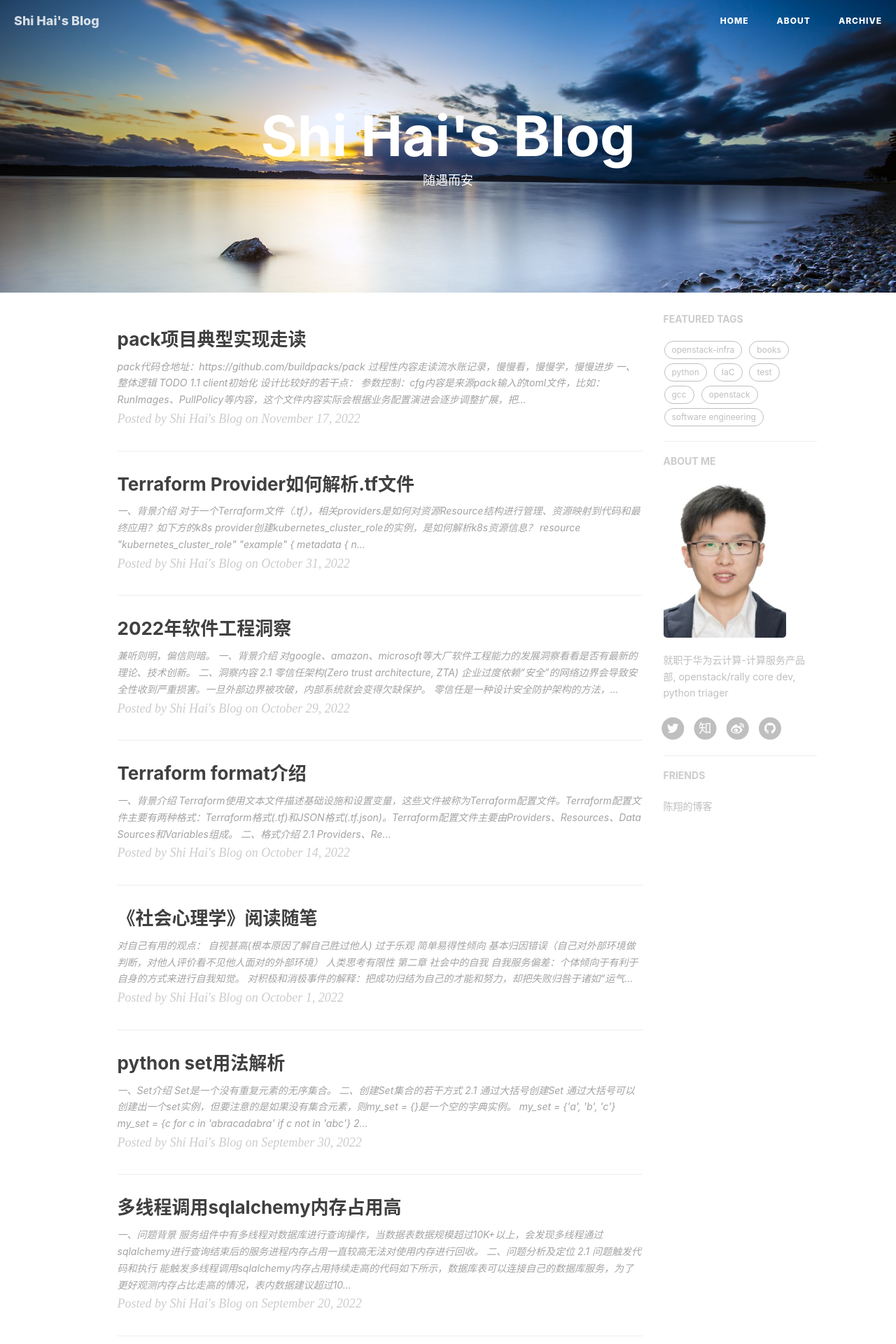
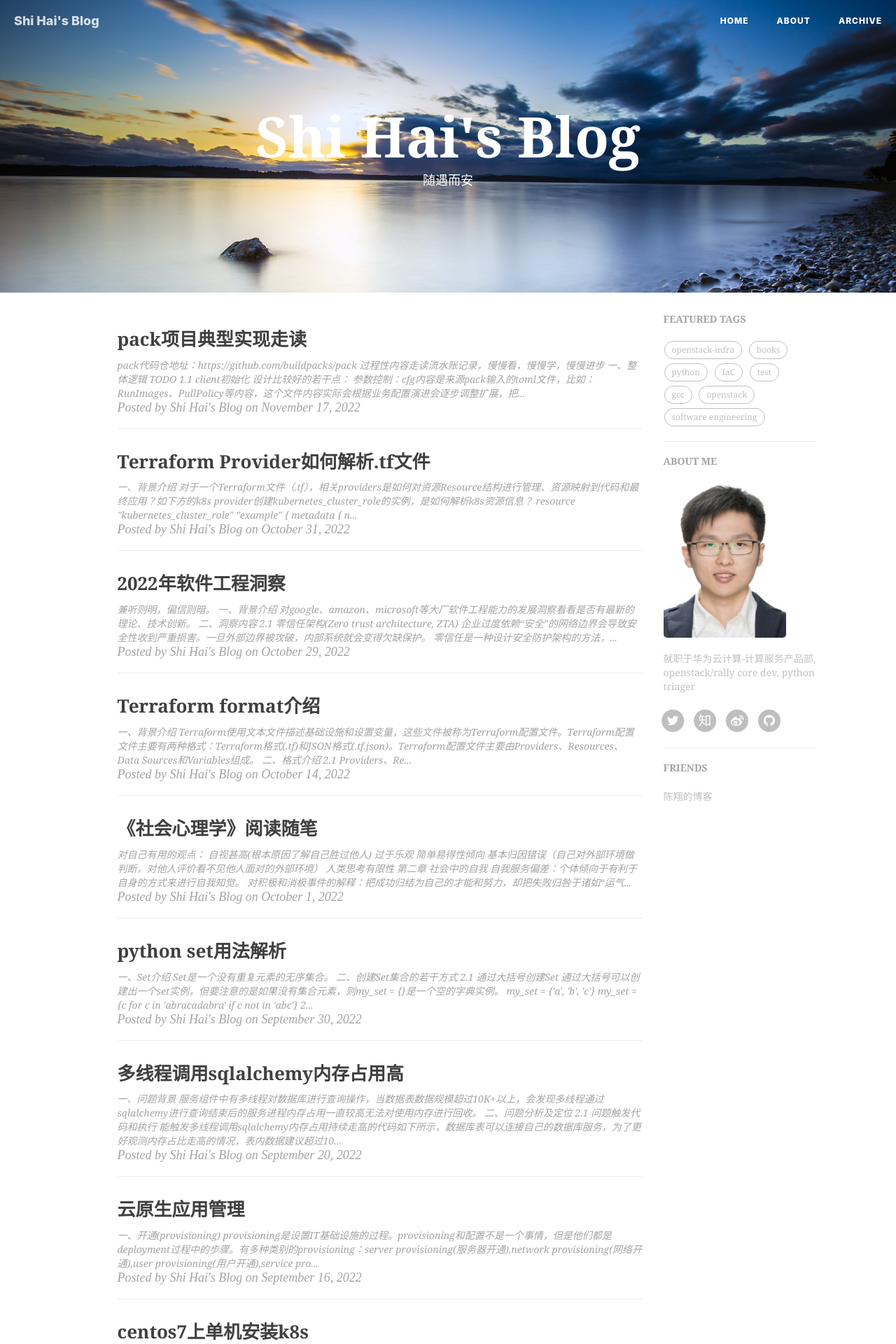
Before and after one commit to shihai1991/shihai1991.github.io, a Jekyll site: the page built from index.html, in a window 1280 px wide. Shown: the top 1920 px of the page at 70% size. Built offline with Jekyll 4.4.1, drawn with Linux system fonts in a browser that asks for light colours; nearby versions of some CDN libraries; the list of posts is cut into pages by our own code; comment, search, counter and statistics services are not loaded.

Commit message:
udpate blog config

```diff
--- a/_includes/head.html
+++ b/_includes/head.html
@@ -45,7 +45,7 @@
     <link rel="stylesheet" href="{{ "/css/bootstrap.min.css" | prepend: site.baseurl }}">
 
     <!-- Custom CSS -->
-    <link rel="stylesheet" href="{{ "/css/hux-blog.min.css" | prepend: site.baseurl }}">
+    <link rel="stylesheet" href="{{ "/css/hux-blog.css" | prepend: site.baseurl }}">
 
     <!-- Custom Fonts -->
     <!-- <link href="http://maxcdn.bootstrapcdn.com/font-awesome/4.3.0/css/font-awesome.min.css" rel="stylesheet" type="text/css"> -->
```
